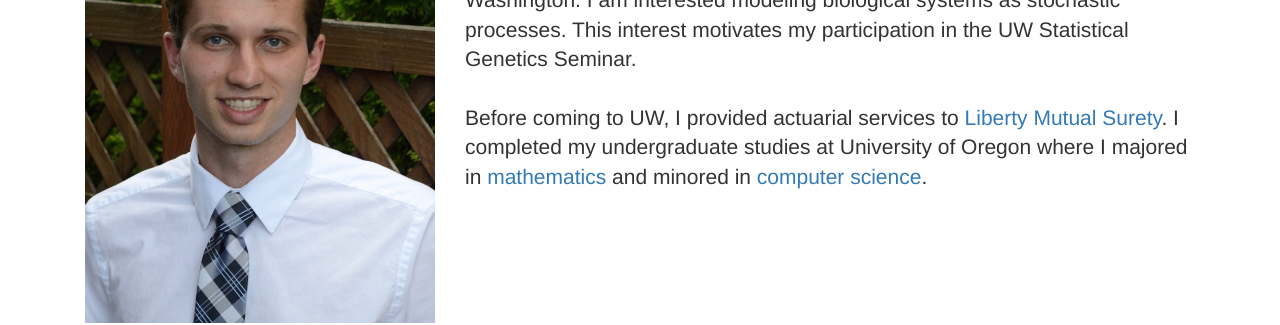
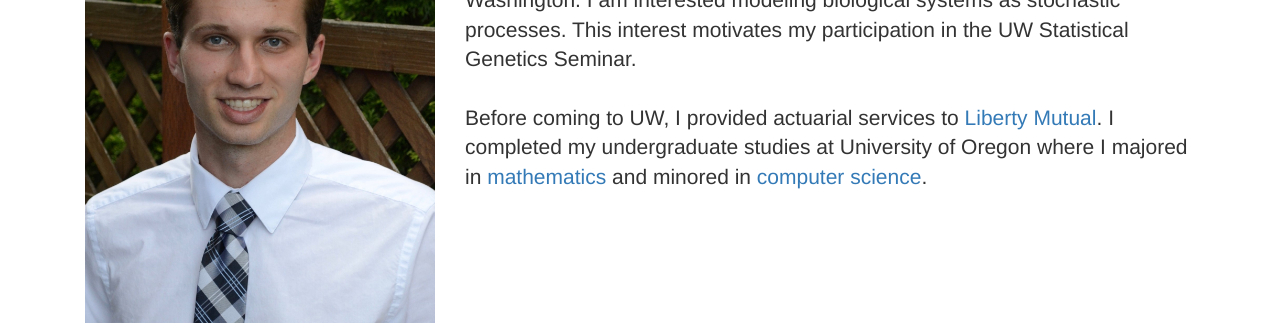
Before and after one commit to sdtemple/sdtemple.github.io, a Jekyll site: the page built from index.html, in a window 1280 px wide. Shown: the part 197-522 px from the top of the page. Built offline with Jekyll 4.4.1, drawn with Linux system fonts in a browser that asks for light colours; nearby versions of some CDN libraries; library files that are not in the unit come from our copies.

Commit message:
Update index.html

```diff
--- a/index.html
+++ b/index.html
@@ -24,7 +24,7 @@ title:  'Seth Temple'
     This interest motivates my participation in the UW Statistical Genetics Seminar.<br/>
 <br/>
 Before coming to UW, I provided
-    actuarial services to <a href = "https://www.libertymutualgroup.com/about-lm/global/liberty-mutual-surety">Liberty Mutual Surety</a>.
+    actuarial services to <a href = "https://www.libertymutual.com/">Liberty Mutual</a>.
     I completed my undergraduate studies at University of Oregon
     where I majored in <a href = "https://math.uoregon.edu/">mathematics</a> and
     minored in <a href = "https://cs.uoregon.edu/">computer science</a>.
```
